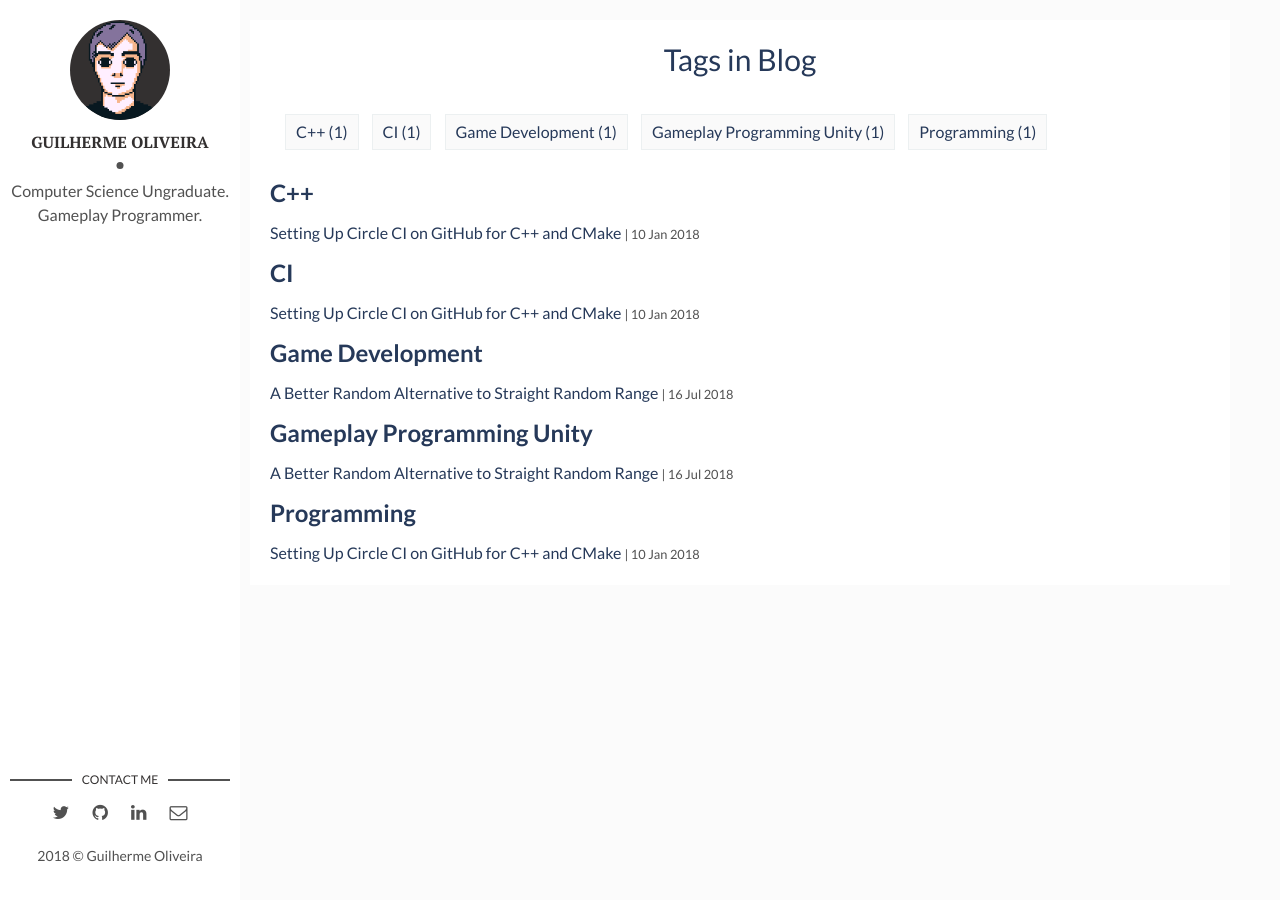
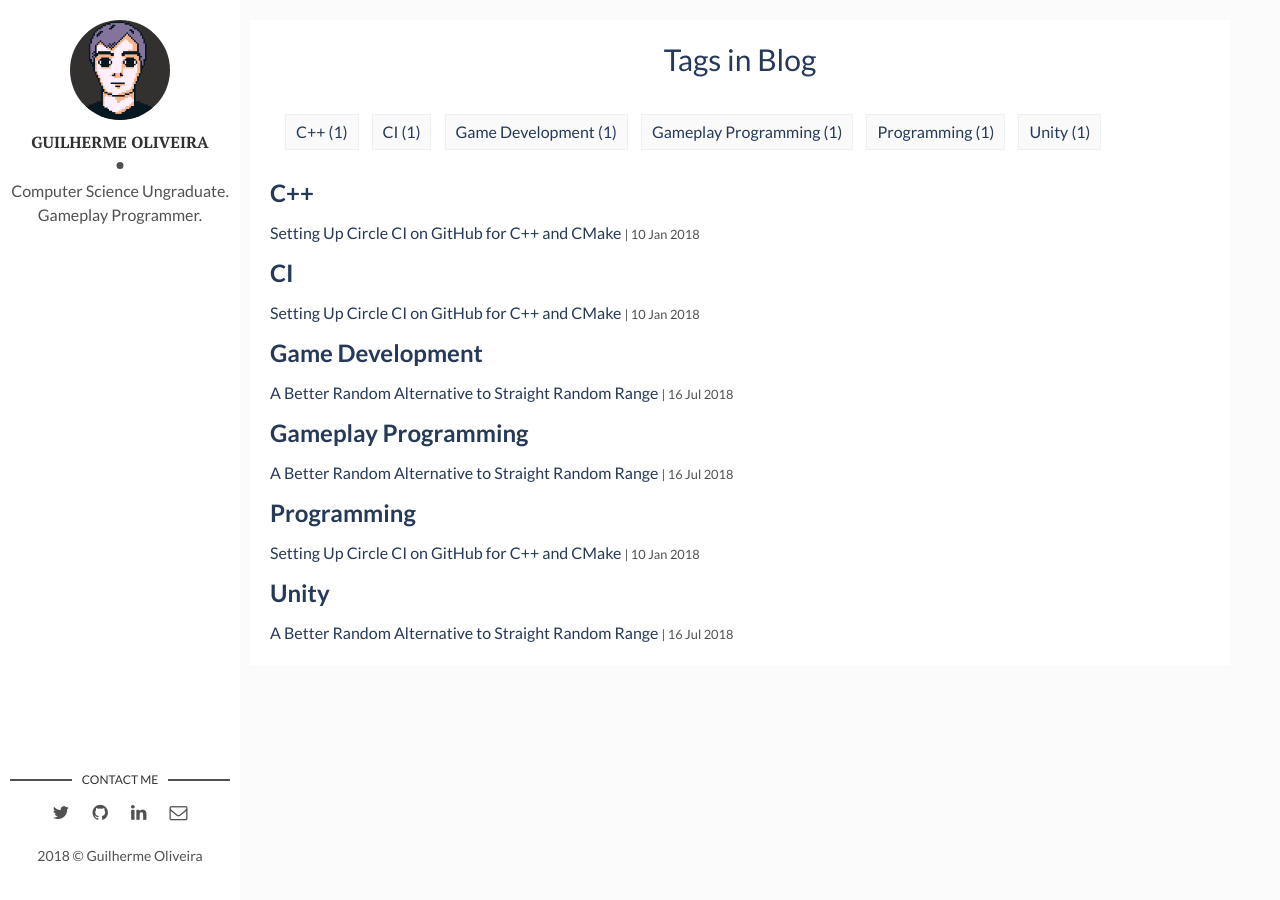
Before and after one commit to guilhermepo2/blog, a Jekyll site: the page built from tags.html, in a window 1280 px wide. Built offline with Jekyll 4.4.1, drawn with Linux system fonts in a browser that asks for light colours.

Commit message:
fixing tags

```diff
--- a/_posts/2018-07-15-a-better-random-alternative.markdown
+++ b/_posts/2018-07-15-a-better-random-alternative.markdown
@@ -4,7 +4,7 @@ title: A Better Random Alternative to Straight Random Range
 date: 2018-07-15 21:37:20 -0300
 description: Having problems with bad randomness? Check this out!
 img: dice-roll.jpg
-tags: [Gameplay Programming Unity, Game Development]
+tags: [Gameplay Programming, Unity, Game Development]
 ---
 
 First thing, I saw about this method first on this [blog post](https://newarteest.wordpress.com/2017/11/25/some-useful-scripts/) - But it talks about more things than just the randomness, so I decided to write this blog post as I was having troubles with random generated stuff.
```
